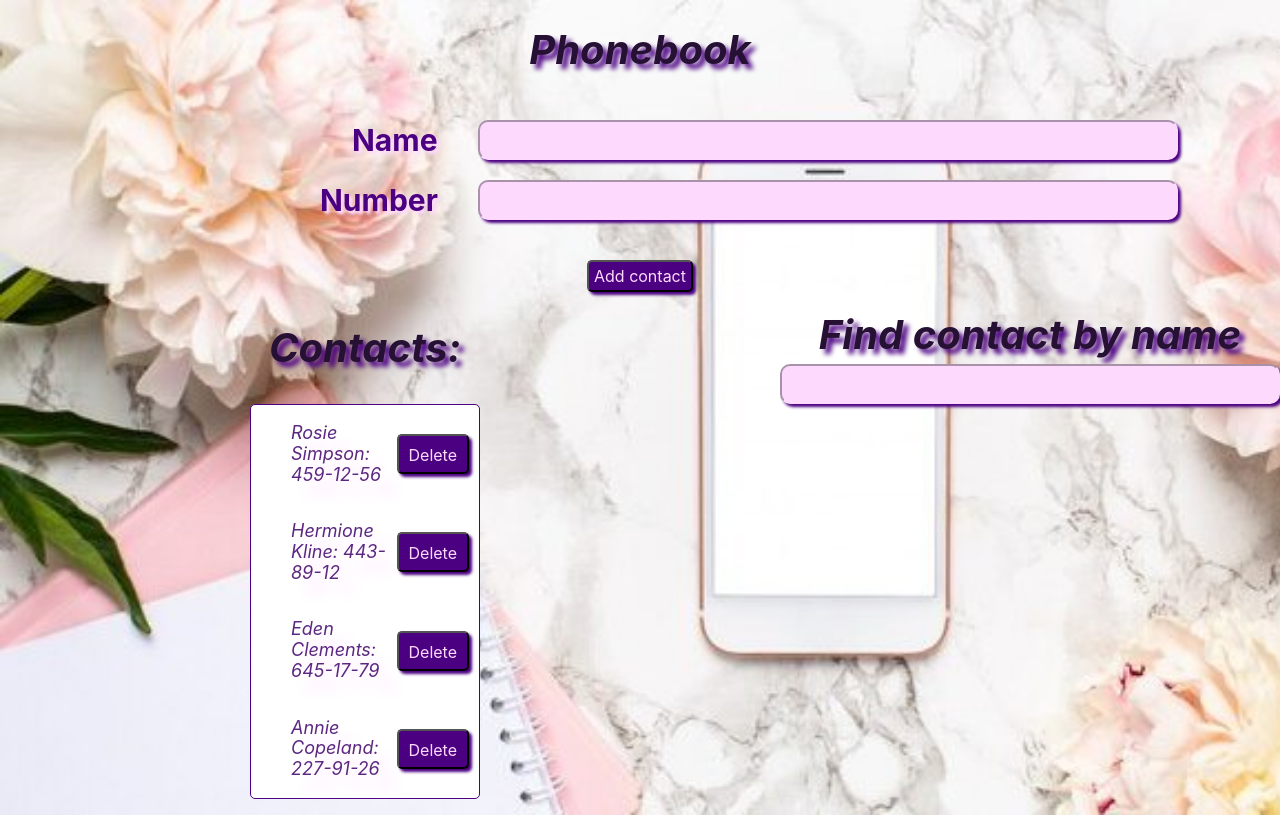
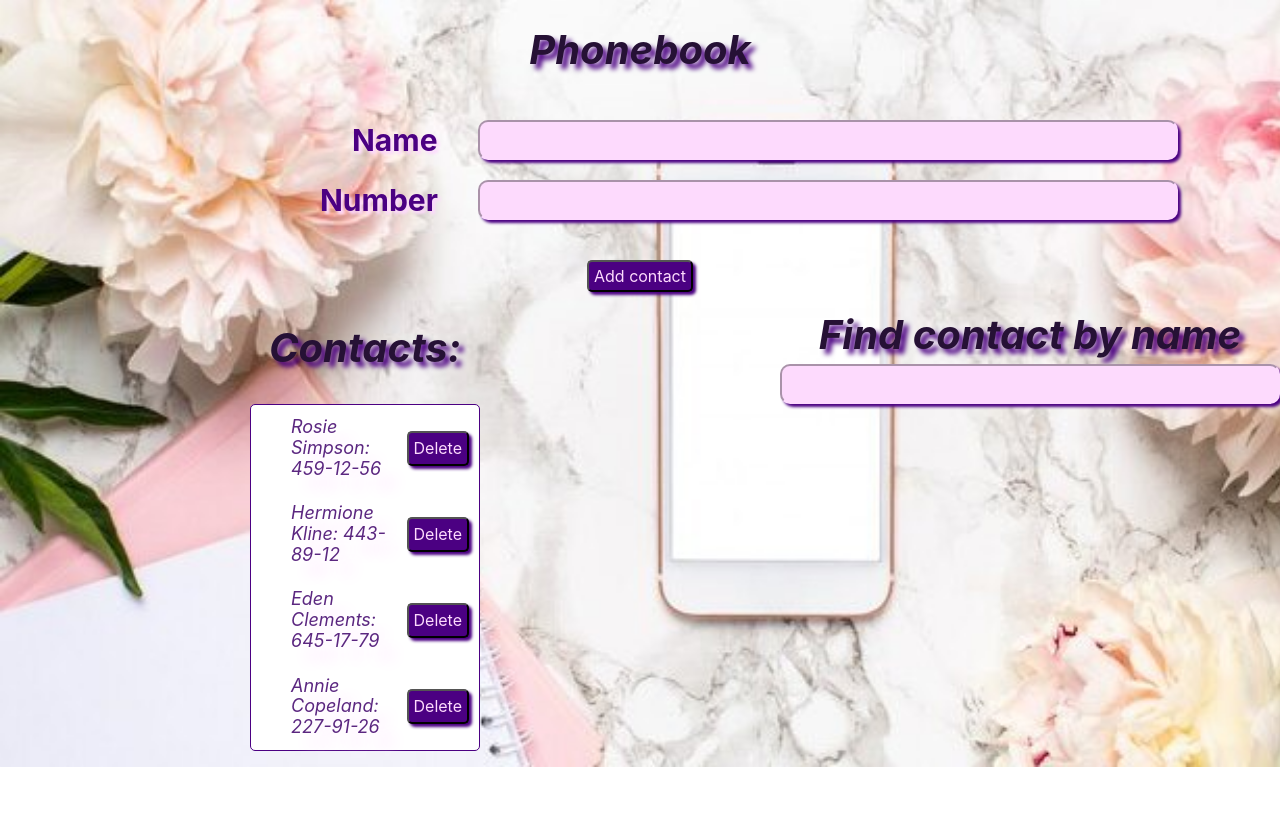
Before and after one commit to Tate-T/goit-react-hw-02-phonebook-bc13, a React (Create React App) app: page / in a window 1280 px wide. Built offline with nearby package versions, Linux system fonts and the light colour scheme.

Commit message:
fixed btnDelete-style

```diff
--- a/src/components/Contacts/Contacts.jsx
+++ b/src/components/Contacts/Contacts.jsx
@@ -8,7 +8,7 @@ const Contacts = ({ findContact, deleteContact }) => {
             <ul className={s.contactsList} >
                 {findContact().map(contact => (
                     <li className={s.contactsItem} key={contact.id}>
-                        <p>{contact.name}: {contact.number}</p>
+                        <p className={s.contactName}>{contact.name}: {contact.number}</p>
                         <button type="button" className={s.deleteBtn} id={contact.id} onClick={deleteContact}>
                             Delete
                         </button>
--- a/src/components/Contacts/Contacts.module.css
+++ b/src/components/Contacts/Contacts.module.css
@@ -15,23 +15,25 @@
     border: 1px solid indigo;
     border-radius: 5px;
     text-align: start;
-    list-style: square;
 }
 
 .contactsItem {
     display: flex;
-color: rgb(91, 39, 128);
-font-style: italic;
-font-size: 18px;
-text-shadow: 15px 15px 15px rgb(253, 218, 253);
-align-items: center;
+    color: rgb(91, 39, 128);
+    font-style: italic;
+    font-size: 18px;
+    text-shadow: 15px 15px 15px rgb(253, 218, 253);
+    align-items: center;
+}
+
+.contactName {
+    margin: 12px 0;
 }
 
 .deleteBtn {
     display: block;
-    height: 40px;
+    height: 35px;
     font-size: 16px;
-    padding: 10px;
     color:  rgb(253, 218, 253);
     background-color: indigo;
     border-radius: 5px;
```
